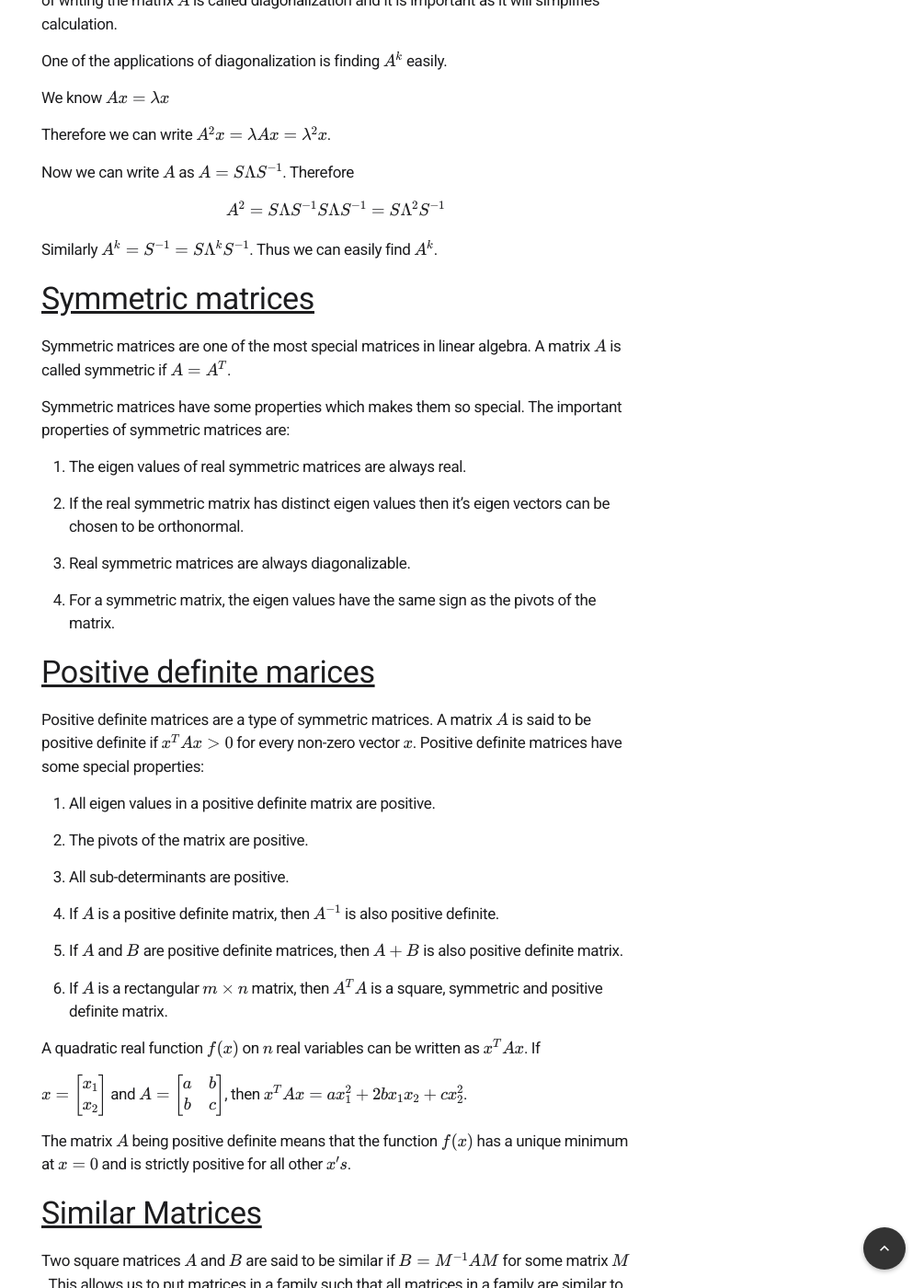
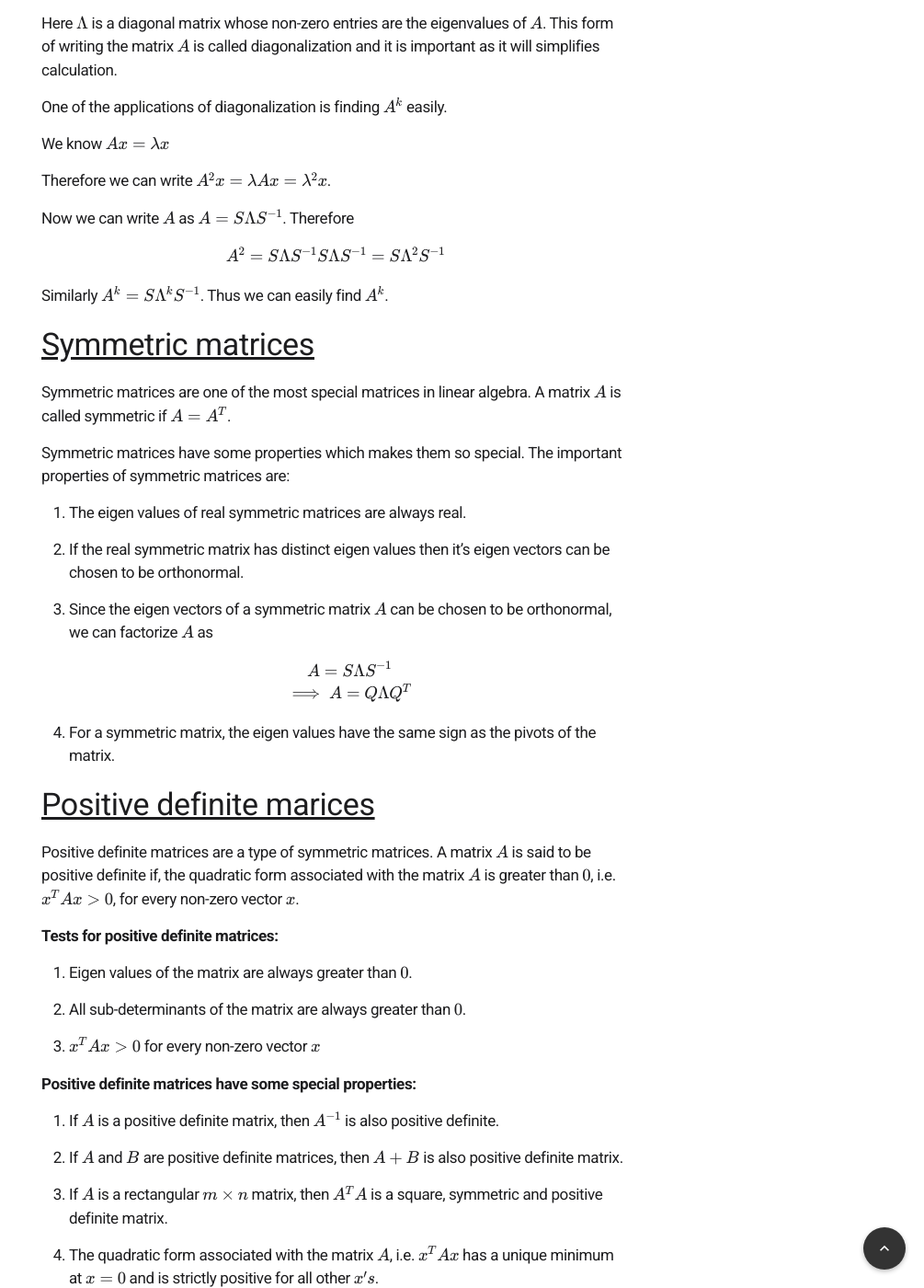
Before and after one commit to kaustabpal/kaustabpal.github.io, a Jekyll site: the page built from _posts/linear_algebra/2020-05-24-linear-algebra.md, in a window 1280 px wide and 1400 px high, scrolled down 16827 px. Shown: the whole window at 92% size, without its empty margins (275-1280 px from the left). Built offline with Jekyll 4.4.1, drawn with Linux system fonts in a browser that asks for light colours; nearby versions of some CDN libraries; comment, search, counter and statistics services are not loaded; some of the changed text lies outside the part shown.

Commit message:
Edited positive definite matrices

```diff
--- a/_posts/linear_algebra/2020-05-24-linear-algebra.md
+++ b/_posts/linear_algebra/2020-05-24-linear-algebra.md
@@ -436,7 +436,7 @@ The determinant of a singular matrix is always $$0$$.
 
 # Eigen values and eigen vectors
 
-A matrix $$A$$ acts like a function. It takes in a vector $$\boldsymbol{x}$$ as input and gives out a vector $$A\boldsymbol{x}$$ as output. For all the vectors $$\boldsymbol{x}$$, if $$A\boldsymbol{x}$$ is a multiple of $$\boldsymbol{x}$$, i.e. $$A\boldsymbol{x}=\lambda\boldsymbol{x}$$, then $$\boldsymbol{x}$$ is called an eigen vector of $$A$$ and $$\lambda$$ is called an eigen value. Eigen vectors are the vectors for which $$A\boldsymbol{x}$$ is a scaled version of $$\boldsymbol{x}$$. For an $$n \times n$$ matrix, there will be $$n$$ eigen values.
+A matrix $$A$$ acts like a function. It takes in a vector $$\boldsymbol{x}$$ as input and gives out a vector $$A\boldsymbol{x}$$ as output. For all the vectors $$\boldsymbol{x}$$, if $$A\boldsymbol{x}$$ is a multiple of $$\boldsymbol{x}$$, i.e. $$A\boldsymbol{x}=\lambda\boldsymbol{x}$$, then $$\boldsymbol{x}$$ is called an eigen vector of $$A$$ and $$\lambda$$ is called an eigen value. Eigen vectors are the vectors for which $$A\boldsymbol{x}$$ is a scaled version of $$\boldsymbol{x}$$. For an $$n \times n$$ matrix, there will be $$n$$ eigen values. If the eigen values are all different, then each eigen values will give us a line of eigen vectors. If an eigen value is repeated, then we will get an entire plane of eigen vectors.
 
 If the eigen value of a matrix $$A$$ is $$0$$, then the eigen vectors of the matrix makeup the null space of the matrix, i.e. $$A\boldsymbol{x}=0\boldsymbol{x}=0 \implies A\boldsymbol{x}=0$$.
 
@@ -499,7 +499,7 @@ Now we can write $$A$$ as $$A=S\Lambda S^{-1}$$. Therefore
 
 $$A^2=S\Lambda S^{-1}S\Lambda S^{-1}=S\Lambda^2 S^{-1}$$
 
-Similarly $$A^k= S^{-1}=S\Lambda^k S^{-1}$$. Thus we can easily find $$A^k$$.
+Similarly $$A^k= S\Lambda^k S^{-1}$$. Thus we can easily find $$A^k$$.
 
 # Symmetric matrices
 
@@ -511,35 +511,33 @@ Symmetric matrices have some properties which makes them so special. The importa
 
 2. If the real symmetric matrix has distinct eigen values then it's eigen vectors can be chosen to be orthonormal.
 
-3. Real symmetric matrices are always diagonalizable.
+3. Since the eigen vectors of a symmetric matrix $$A$$ can be chosen to be orthonormal, we can factorize $$A$$ as
+
+    $$A= S\Lambda S^{-1}\\ \\ \implies A= Q\Lambda Q^{T}$$
 
 4. For a symmetric matrix, the eigen values have the same sign as the pivots of the matrix.
 
 # Positive definite marices
 
-Positive definite matrices are a type of symmetric matrices. A matrix $$A$$ is said to be positive definite if $$x^TAx>0$$ for every non-zero vector $$x$$. Positive definite matrices have some special properties:
+Positive definite matrices are a type of symmetric matrices. A matrix $$A$$ is said to be positive definite if, the quadratic form associated with the matrix $$A$$ is greater than $$0$$, i.e. $$x^TAx>0$$, for every non-zero vector $$x$$.
 
-1. All eigen values in a positive definite matrix are positive.
+**Tests for positive definite matrices:**
 
-2. The pivots of the matrix are positive.
+1. Eigen values of the matrix are always greater than $$0$$.
 
-3. All sub-determinants are positive.
+2.  All sub-determinants of the matrix are always greater than $$0$$.
 
-4. If $$A$$ is a positive definite matrix, then $$A^{-1}$$ is also positive definite.
+3. $$x^TAx>0$$ for every non-zero vector $$x$$
 
-5. If $$A$$ and $$B$$ are positive definite matrices, then $$A+B$$ is also positive definite matrix.
+**Positive definite matrices have some special properties:**
 
-6. If $$A$$ is a rectangular $$m\times n$$ matrix, then $$A^TA$$ is a square, symmetric and positive definite matrix.
+1. If $$A$$ is a positive definite matrix, then $$A^{-1}$$ is also positive definite.
 
-A quadratic real function $$f(x)$$ on $$n$$ real variables can be written as $$x^TAx$$. If
+2. If $$A$$ and $$B$$ are positive definite matrices, then $$A+B$$ is also positive definite matrix.
 
-$$x=\begin{bmatrix}
-x_1 \\
-x_2
-\end{bmatrix}$$ and $$A=\begin{bmatrix}a & b \\
-b & c \end{bmatrix}$$, then $$x^TAx=ax_1^2+2bx_1x_2+cx_2^2$$.
+3. If $$A$$ is a rectangular $$m\times n$$ matrix, then $$A^TA$$ is a square, symmetric and positive definite matrix.
 
-The matrix $$A$$ being positive definite means that the function $$f(x)$$ has a unique minimum at $$x=0$$ and is strictly positive for all other $$x's$$.
+4. The quadratic form associated with the matrix $$A$$, i.e. $$x^TAx$$ has a unique minimum at $$x=0$$ and is strictly positive for all other $$x's$$.
 
 # Similar Matrices
 
```
